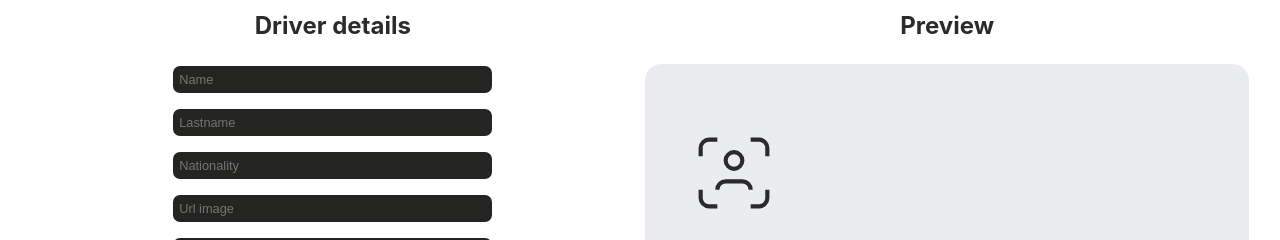
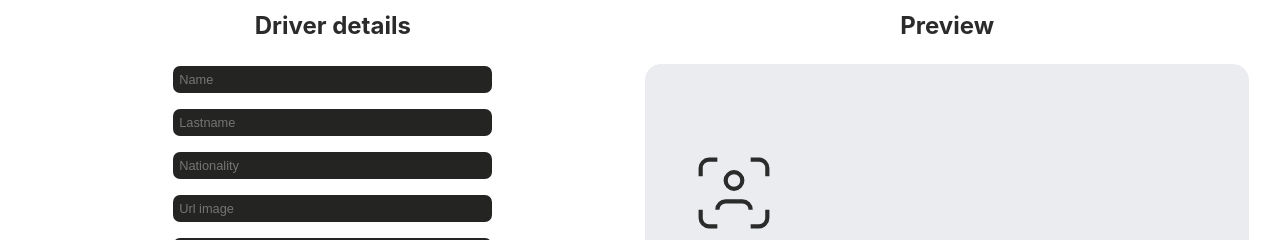
Before and after one commit to JONAAVILA/Drivers, a React (Vite) app in the folder client/: page /form in a window 1280 px wide. Shown: the part 121-361 px from the top of the page. Built offline with nearby package versions, Linux system fonts and the light colour scheme; no server answers.

Commit message:
re style image background

```diff
--- a/client/src/components/pagination/Pagination.css
+++ b/client/src/components/pagination/Pagination.css
@@ -22,6 +22,7 @@
     z-index: 2;
     height: 80px;
     filter: grayscale(80%);
+    clip-path: polygon(0 0, 100% 0%, 100% 100%, 0 68%);
 }
 
 .box_card svg{
--- a/client/src/views/form/Form.css
+++ b/client/src/views/form/Form.css
@@ -19,7 +19,7 @@
     width: 100px;
     height: 100px;
     border-radius: 50%;
-    border: solid 3px #eaecf0;
+    border: solid 4px #ffffff;
     margin-top: -50px;
     margin-left: 30px;
 }
@@ -70,8 +70,9 @@
 .back_image{
     border-radius:8px;
     width: 100%;
-    height: 100px;
+    height: 120px;
     filter: grayscale(60%);
+    clip-path: polygon(0 0, 100% 0%, 100% 100%, 0 70%);
 }
 
 .box_inputs{
--- a/client/src/views/form/Form.jsx
+++ b/client/src/views/form/Form.jsx
@@ -130,7 +130,6 @@ const Form = ()=>{
             </div>
             <div className='box_preview' >
                 <h2>Preview</h2>
-
                 <div className="box_card_form">
                     <div className='back_image'
                          style={{backgroundImage:`url(${profile.url})`,
```
Lines whose indentation alone changed are shown as unchanged.
